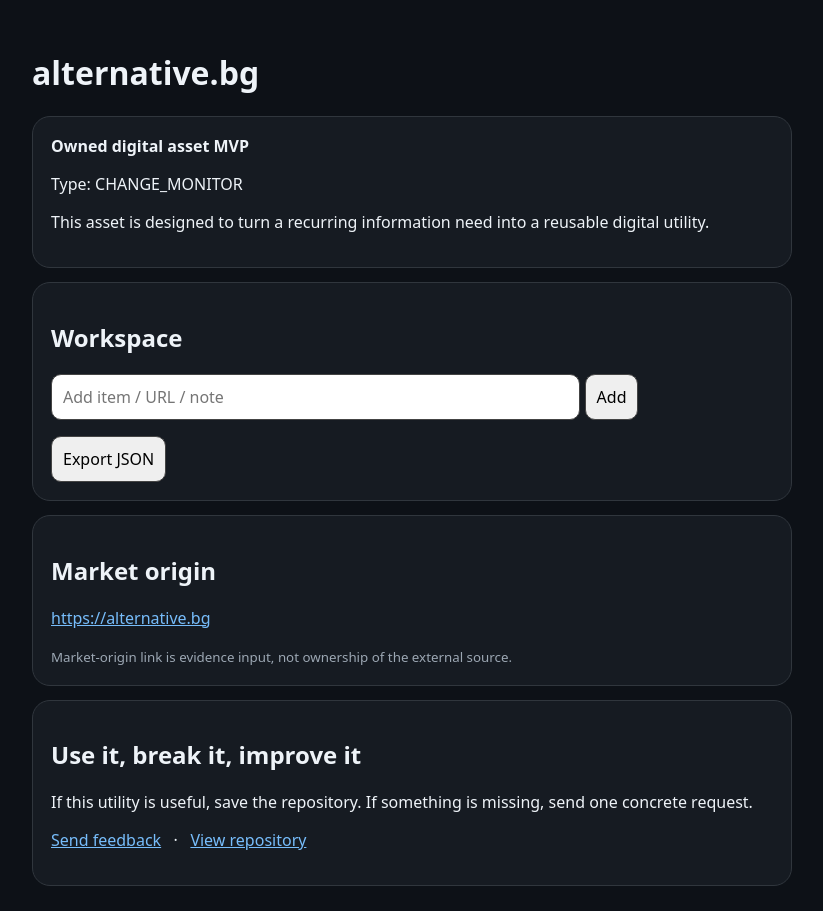
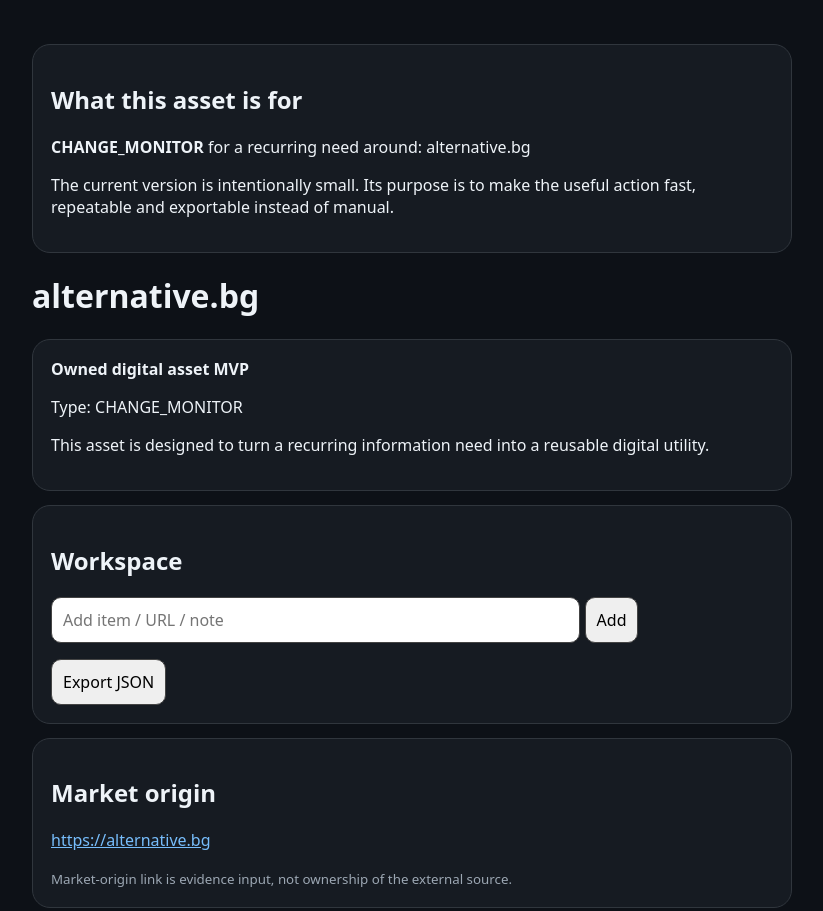
Before and after one commit to awaw999iw-ai/atlas-asset-light-f112400a4062, a plain HTML site: page index.html in a window 1280 px wide. Shown: the top 911 px of the page, without its empty margins (228-1051 px from the left). Drawn offline with Linux system fonts and the light colour scheme.

Commit message:
Clarify product value

```diff
--- a/index.html
+++ b/index.html
@@ -25,6 +25,21 @@ small{color:#9ca7b3}
 </head>
 <body>
 <main>
+
+<!-- ATLAS_VALUE_PROPOSITION_V1 -->
+<div class="card">
+<h2>What this asset is for</h2>
+<p>
+<strong>CHANGE_MONITOR</strong> for a recurring need around:
+alternative.bg
+</p>
+<p>
+The current version is intentionally small.
+Its purpose is to make the useful action fast,
+repeatable and exportable instead of manual.
+</p>
+</div>
+
 <h1>alternative.bg</h1>
 
 <div class="card">
```
Also changed, not shown: 1 other file.
